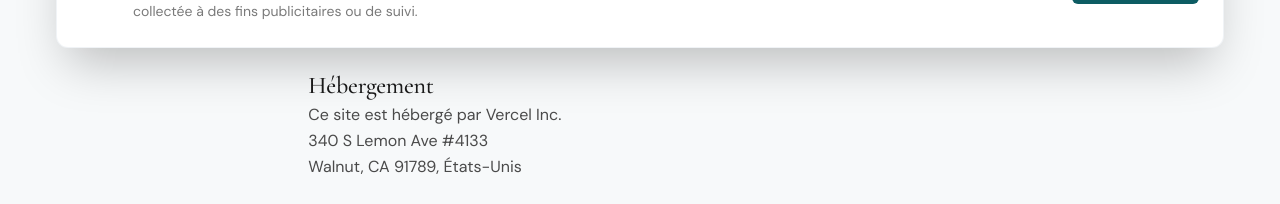
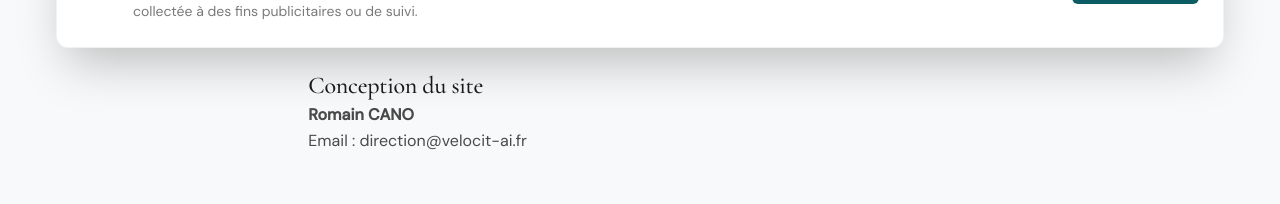
Before and after one commit to RomainVelocitAI/YasminaIncana, a Next.js app: page /mentions-legales in a window 1280 px wide. Shown: the part 728-932 px from the top of the page. Built offline with nearby package versions, Linux system fonts and the light colour scheme; no server answers; the database is empty.

Commit message:
Ajout concepteur du site dans les mentions légales
- Romain CANO - direction@velocit-ai.fr

🤖 Generated with [Claude Code](https://claude.com/claude-code)

Co-Authored-By: Claude Opus 4.5 <noreply@anthropic.com>

```diff
--- a/app/(public)/mentions-legales/page.tsx
+++ b/app/(public)/mentions-legales/page.tsx
@@ -64,6 +64,17 @@ export default function MentionsLegalesPage() {
 
             <AnimatedSection delay={0.2}>
               <h2 className="font-serif text-2xl text-text-primary mt-12">
+                Conception du site
+              </h2>
+              <p className="text-text-secondary">
+                <strong>Romain CANO</strong>
+                <br />
+                Email : direction@velocit-ai.fr
+              </p>
+            </AnimatedSection>
+
+            <AnimatedSection delay={0.3}>
+              <h2 className="font-serif text-2xl text-text-primary mt-12">
                 Hébergement
               </h2>
               <p className="text-text-secondary">
@@ -75,7 +86,7 @@ export default function MentionsLegalesPage() {
               </p>
             </AnimatedSection>
 
-            <AnimatedSection delay={0.3}>
+            <AnimatedSection delay={0.4}>
               <h2 className="font-serif text-2xl text-text-primary mt-12">
                 Propriété intellectuelle
               </h2>
@@ -93,7 +104,7 @@ export default function MentionsLegalesPage() {
               </p>
             </AnimatedSection>
 
-            <AnimatedSection delay={0.4}>
+            <AnimatedSection delay={0.5}>
               <h2 className="font-serif text-2xl text-text-primary mt-12">
                 Protection des données personnelles
               </h2>
@@ -116,7 +127,7 @@ export default function MentionsLegalesPage() {
               </p>
             </AnimatedSection>
 
-            <AnimatedSection delay={0.5}>
+            <AnimatedSection delay={0.6}>
               <h2 className="font-serif text-2xl text-text-primary mt-12">
                 Cookies
               </h2>
@@ -127,7 +138,7 @@ export default function MentionsLegalesPage() {
               </p>
             </AnimatedSection>
 
-            <AnimatedSection delay={0.6}>
+            <AnimatedSection delay={0.7}>
               <h2 className="font-serif text-2xl text-text-primary mt-12">
                 Crédits photographiques
               </h2>
@@ -140,7 +151,7 @@ export default function MentionsLegalesPage() {
               </ul>
             </AnimatedSection>
 
-            <AnimatedSection delay={0.7}>
+            <AnimatedSection delay={0.8}>
               <h2 className="font-serif text-2xl text-text-primary mt-12">
                 Responsabilité
               </h2>
```
